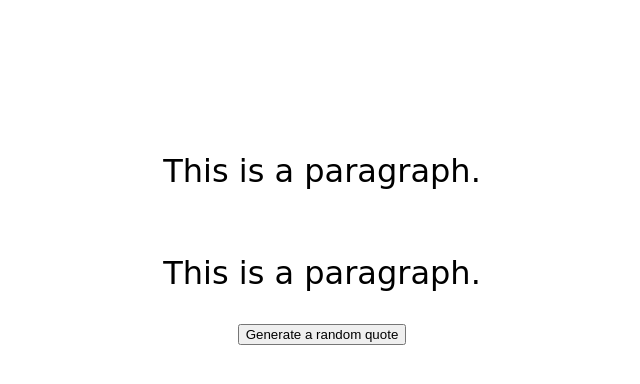
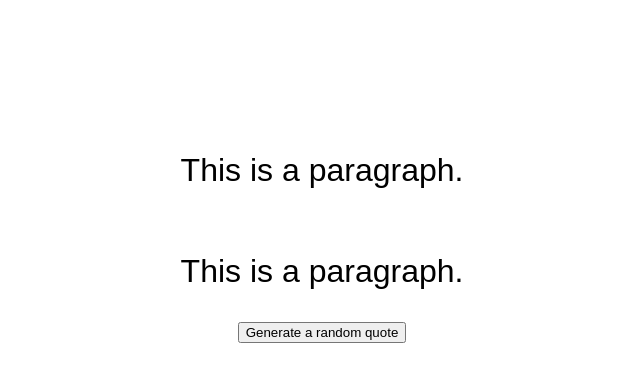
Before and after one commit to dennis-wolfers/quote-gen-api-assignment, a plain HTML site: page index.html in a window 1280 px wide. Shown: the whole page, without its empty margins (318-958 px from the left). Drawn offline with Linux system fonts and the light colour scheme; no server answers.

Commit message:
cleaned up css & changed fornt to sans-serif

```diff
--- a/style.css
+++ b/style.css
@@ -1,12 +1,5 @@
-body {
-}
-
-h1 {
-  color: blue;
-}
-
 p {
-  font-family: cursive;
+  font-family: Arial, Helvetica, sans-serif;
   font-size: 2em;
 }
 
```
